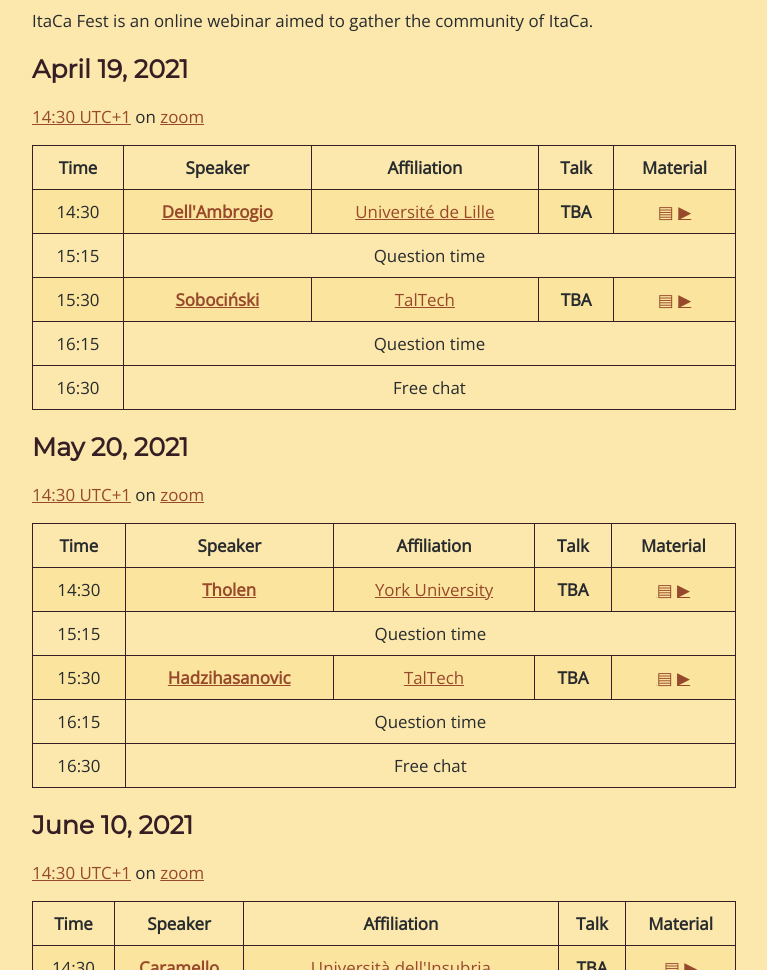
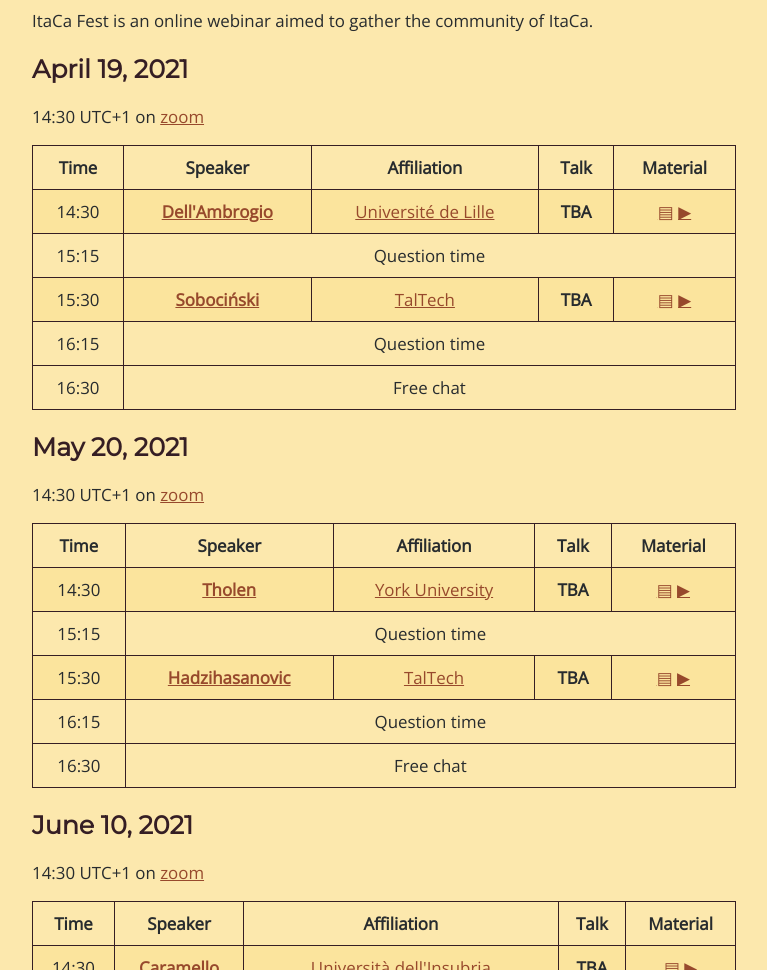
Before and after one commit to Progetto-ItaCa/Progetto-ItaCa.github.io, a Jekyll site: the page built from pages/fest21.md, in a window 1280 px wide. Shown: the part 137-1107 px from the top of the page, without its empty margins (256-1023 px from the left). Built offline with Jekyll 4.4.1, drawn with Linux system fonts in a browser that asks for light colours; our own code applies the rules of GitHub Pages for plain Markdown files; part of the change alters nothing that is shown.

```diff
--- a/pages/fest21.md
+++ b/pages/fest21.md
@@ -9,7 +9,7 @@ ItaCa Fest is an online webinar aimed to gather the community of ItaCa.
 
 ## April 19, 2021
 
-<a href="https://www.starts-at.com/event/1545390123" target="_blank">14:30 UTC+1</a> on <a href="">zoom</a>
+14:30 UTC+1 on <a href="">zoom</a>
 
 <a name="fest4"></a>
 <center>
@@ -56,7 +56,7 @@ ItaCa Fest is an online webinar aimed to gather the community of ItaCa.
 
 ## May 20, 2021
 
-<a href="https://www.starts-at.com/event/1456175659" target="_blank">14:30 UTC+1</a> on <a href="">zoom</a>
+14:30 UTC+1 on <a href="">zoom</a>
 
 <a name="fest4"></a>
 <center>
@@ -104,7 +104,7 @@ ItaCa Fest is an online webinar aimed to gather the community of ItaCa.
 
 ## June 10, 2021
 
-<a href="" target="_blank">14:30 UTC+1</a> on <a href="">zoom</a>
+14:30 UTC+1 on <a href="">zoom</a>
 
 <a name="fest4"></a>
 <center>
```
